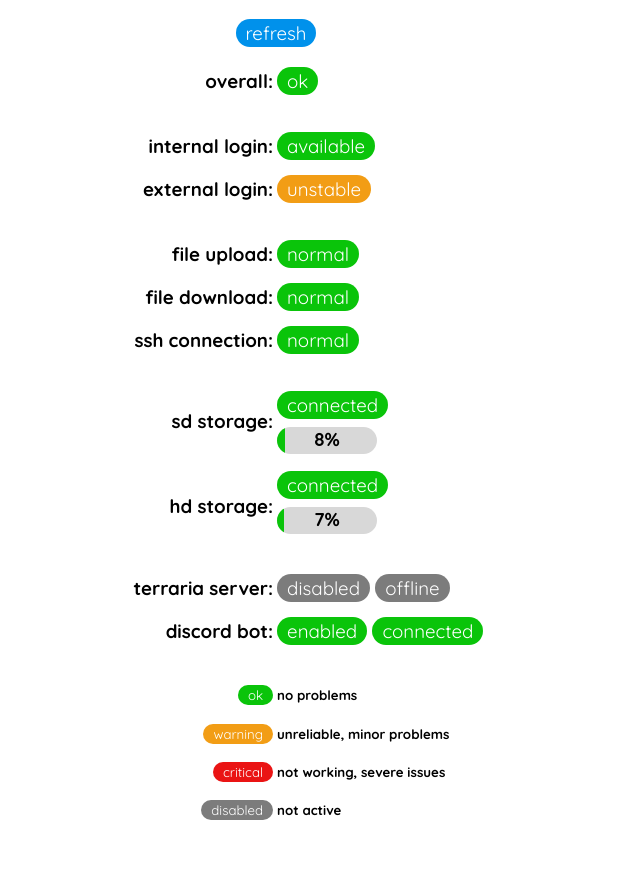
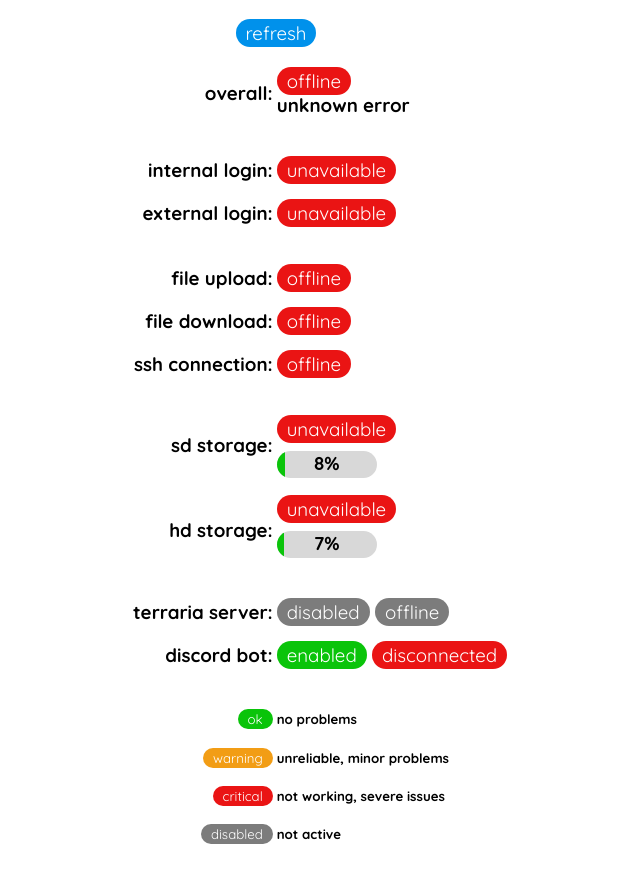
Before and after one commit to MrConorAE/pi-status, a plain HTML site: page index.html in a window 1280 px wide. Shown: the part 64-939 px from the top of the page, without its empty margins (364-1004 px from the left). Before the commit the page ends 915 px from the top, so only its background shows below. Drawn offline with Linux system fonts and the light colour scheme.

Commit message:
Update index.html

```diff
--- a/index.html
+++ b/index.html
@@ -16,7 +16,7 @@
 				<h3>overall:</h3>
 			</td>
 			<td class="right">
-				<h3><span class="ok">ok</span></h3>
+				<h3><span class="err">offline</span><br>unknown error</h3>
 			</td>
 		</tr>
 		<tr>
@@ -25,8 +25,8 @@
 				<h3>external login:</h3>
 			</td>
 			<td class="right">
-				<h3><span class="ok">available</span></h3>
-				<h3><span class="warn">unstable</span></h3>
+				<h3><span class="err">unavailable</span></h3>
+				<h3><span class="err">unavailable</span></h3>
 			</td>
 		</tr>
 		<tr>
@@ -36,9 +36,9 @@
 				<h3>ssh connection:</h3>
 			</td>
 			<td class="right">
-				<h3><span class="ok">normal</span></h3>
-				<h3><span class="ok">normal</span></h3>
-				<h3><span class="ok">normal</span></h3>
+				<h3><span class="err">offline</span></h3>
+				<h3><span class="err">offline</span></h3>
+				<h3><span class="err">offline</span></h3>
 			</td>
 		</tr>
 		<tr>
@@ -49,12 +49,12 @@
 			</td>
 			<td class="right">
 				<h3>
-					<span class="ok">connected</span>
+					<span class="err">unavailable</span>
 					<div class="progressContainer">8%
 						<div class="progressSD"></div>
 					</div>
 				</h3>
-				<h3><span class="ok">connected</span>
+				<h3><span class="err">unavailable</span>
 					<div class="progressContainer">7%
 						<div class="progressHD"></div>
 					</div>
@@ -68,7 +68,7 @@
 			</td>
 			<td class="right">
 				<h3><span class="off">disabled</span> <span class="off">offline</span></h3>
-				<h3><span class="ok">enabled</span> <span class="ok">connected</span></h3>
+				<h3><span class="ok">enabled</span> <span class="err">disconnected</span></h3>
 			</td>
 		</tr>
 		<tr>
```
